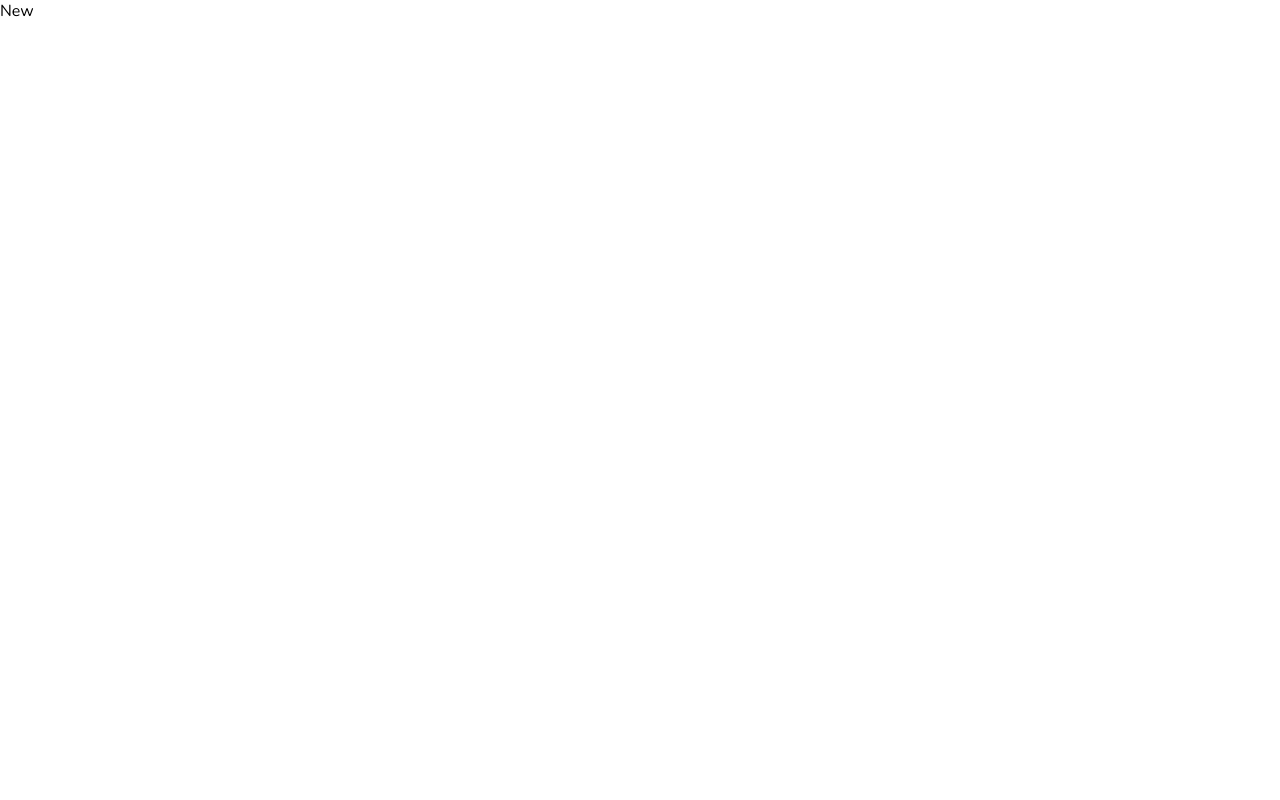
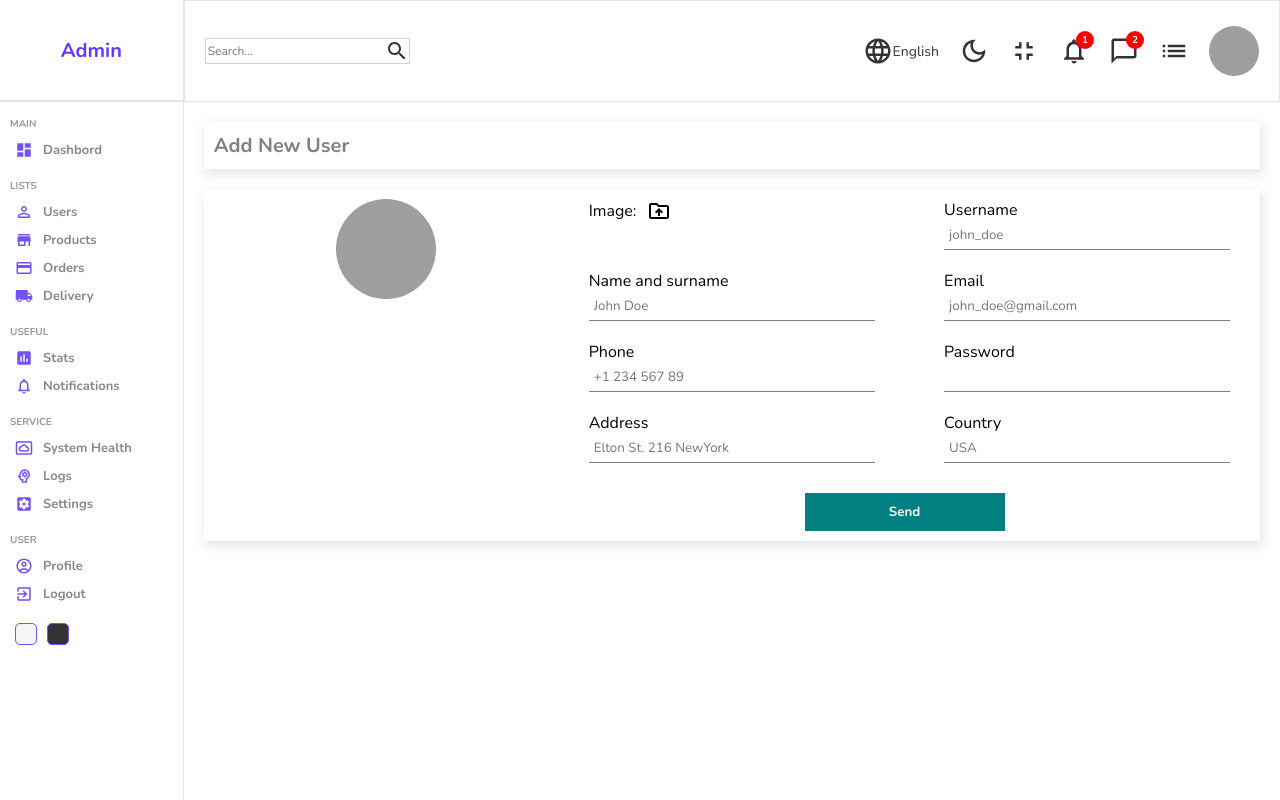
Before and after one commit to RamaneDev/bookingApp, a React (Create React App) app in the folder admin/: page /users/new in a window 1280 px wide. Built offline with nearby package versions, Linux system fonts and the light colour scheme; grey boxes are pictures that could not be loaded.

Commit message:
New page with it's css (titles are static ! we will make them dynamic)

```diff
--- a/admin/src/pages/new/New.jsx
+++ b/admin/src/pages/new/New.jsx
@@ -1,9 +1,68 @@
 import React from 'react'
+import DriveFolderUploadOutlinedIcon from "@mui/icons-material/DriveFolderUploadOutlined";
+import Navbar from "../../components/navbar/Navbar";
+import Sidebar from "../../components/sidebar/Sidebar";
 import './new.scss'
 
 const New = () => {
   return (
-    <div>New</div>
+    <div className='new'>
+      <Sidebar />
+      <div className="newContainer">
+        <Navbar />
+        <div className="top">
+          <h1>Add New User</h1>
+        </div>
+        <div className="bottom">
+          <div className="left">
+          <img
+              src="https://icon-library.com/images/no-image-icon/no-image-icon-0.jpg"
+              alt=""
+              className='img'
+            />
+          </div>
+          <div className="right">
+            <form>
+            <div className="formInput">
+                <label htmlFor='file'>
+                 Image:<DriveFolderUploadOutlinedIcon className='icon' />
+                </label>
+                <input type="file" id='file' style={{display:'none'}}/>
+              </div>
+              <div className="formInput">
+                <label>Username</label>
+                <input type="text" placeholder='john_doe' />
+              </div>
+              <div className="formInput">
+                <label>Name and surname</label>
+                <input type="text" placeholder='John Doe' />
+              </div>
+              <div className="formInput">
+                <label>Email</label>
+                <input type="email" placeholder='john_doe@gmail.com' />
+              </div>
+              <div className="formInput">
+                <label>Phone</label>
+                <input type="email" placeholder='+1 234 567 89' />
+              </div>
+              <div className="formInput">
+                <label>Password</label>
+                <input type="password" />
+              </div>
+              <div className="formInput">
+                <label>Address</label>
+                <input type="text" placeholder='Elton St. 216 NewYork'/>
+              </div>
+              <div className="formInput">
+                <label>Country</label>
+                <input type="text" placeholder='USA'/>
+              </div>
+              <button>Send</button>
+            </form>
+          </div>
+        </div>
+      </div>
+    </div>
   )
 }
 
--- a/admin/src/pages/new/new.scss
+++ b/admin/src/pages/new/new.scss
@@ -0,0 +1,80 @@
+.new{
+    width: 100%;
+    display: flex;
+
+    .newContainer{
+        flex: 6;
+
+        .top, .bottom{
+            -webkit-box-shadow: 2px 4px 10px 1px rgba(201,201,201,0.47);
+            box-shadow: 2px 4px 10px 1px rgba(201,201,201,0.47);
+            padding: 10px;
+            margin: 20px;
+            display: flex;
+
+            h1{
+                color: gray;
+                font-size: 20px;
+            }
+
+            .left{
+                flex: 1;
+                text-align: center;
+
+                img{
+                    width: 100px;
+                    height: 100px;
+                    border-radius: 50%;
+                    object-fit: cover;
+                }
+
+            }
+
+            .right{
+                flex: 2;
+
+                form{
+                    display: flex;
+                    flex-wrap: wrap;
+                    gap: 20px;
+                    justify-content: space-around;
+
+                    .formInput{
+                        width: 40%;
+
+                        label{
+                            display: flex;
+                            align-items: center;
+                            gap: 10px;
+                        }
+
+                        .icon{
+                            cursor: pointer;
+                        }
+
+                        input{
+                            width: 100%;
+                            padding: 5px;
+                            border: none;
+                            outline: none;
+                            border-bottom:  1px solid gray;
+                        }
+                    }
+
+                    button{
+                        width: 200px;
+                        padding: 10px;
+                        border: none;
+                        background-color: teal;
+                        color: white;
+                        font-weight: bold;
+                        cursor: pointer;
+                        margin-top: 10px;
+                    }
+                }
+            }
+        }
+
+    }
+
+}
```
